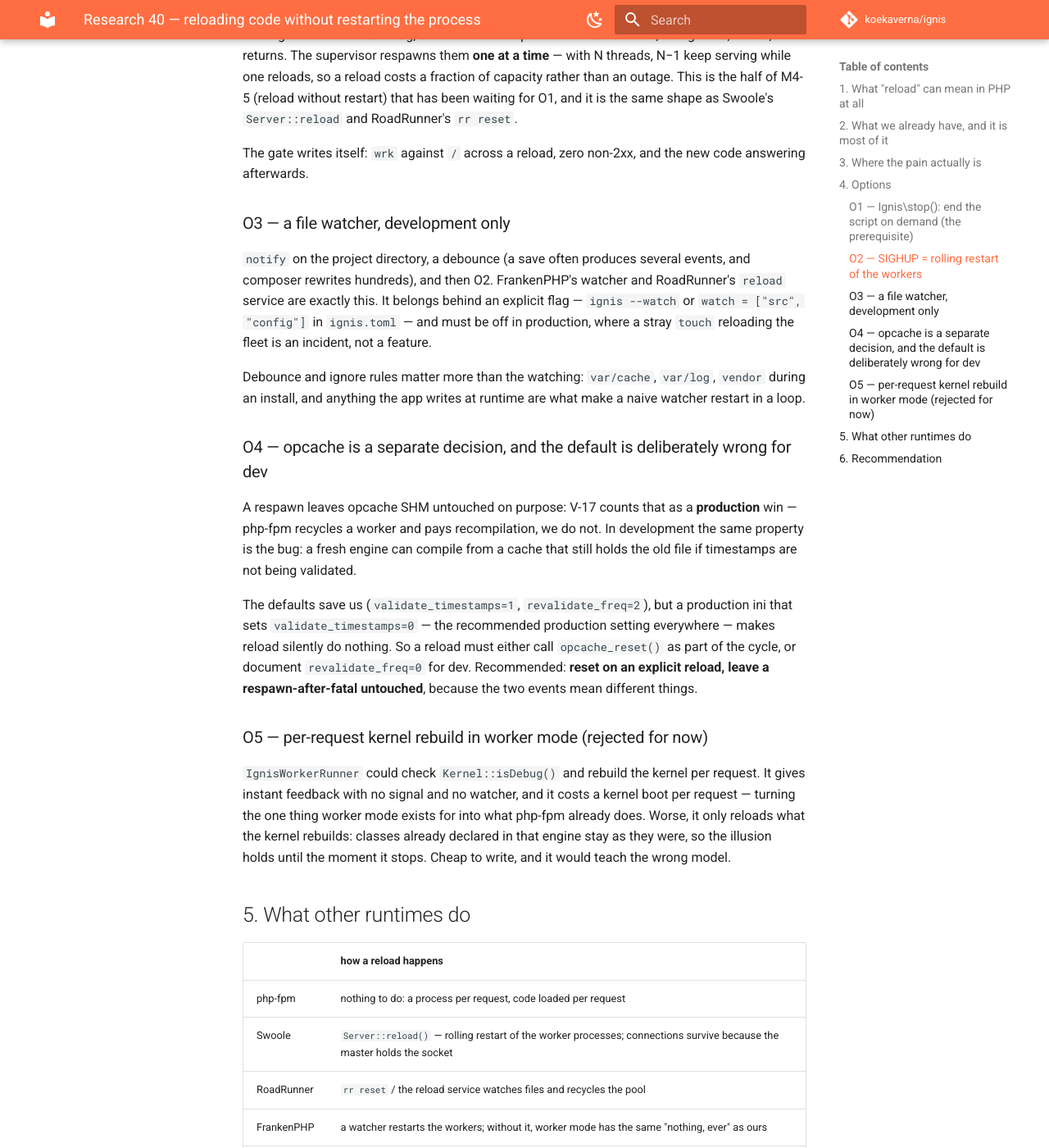
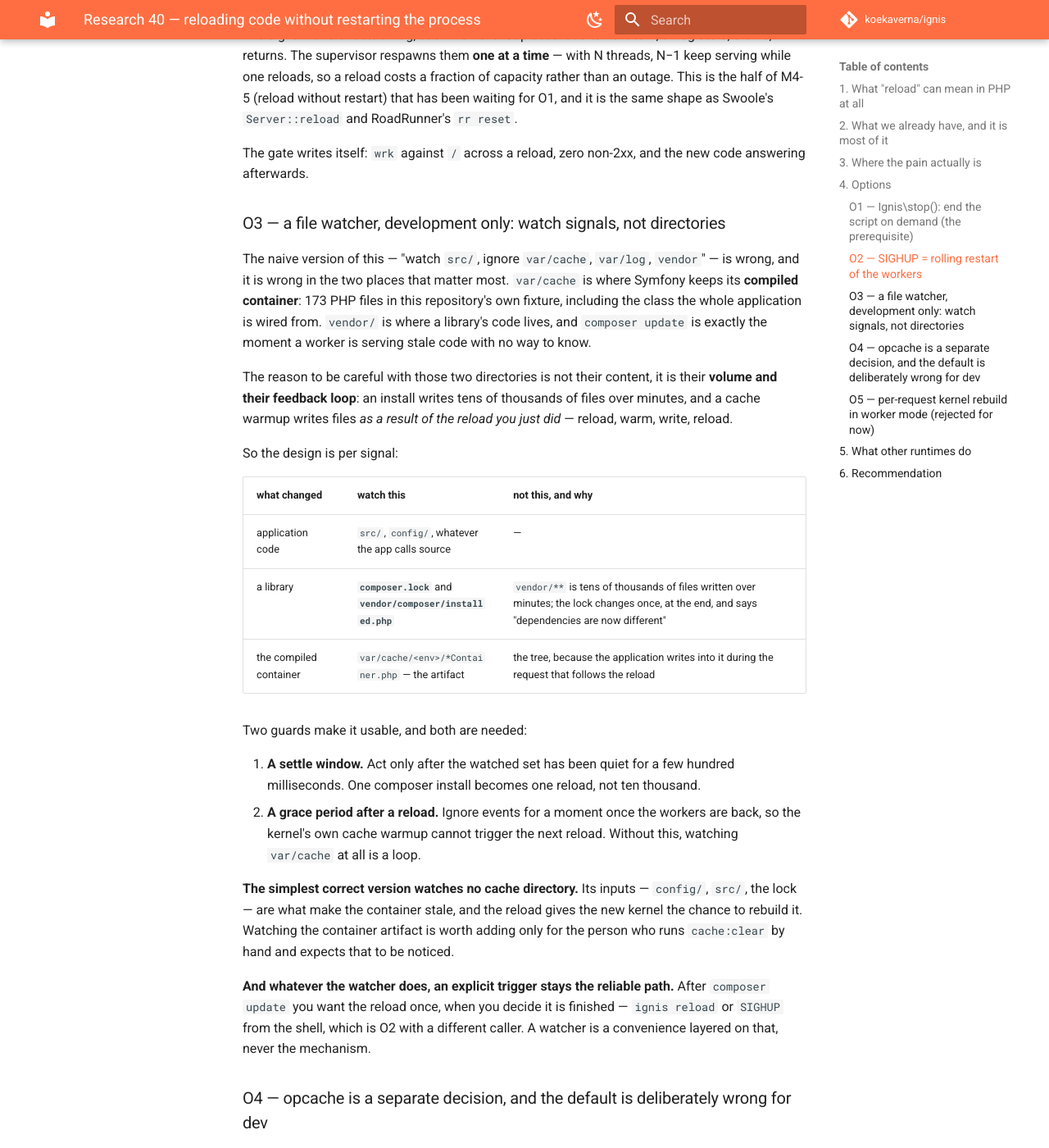
Before and after one commit to koekaverna/ignis, an MkDocs documentation site: the page built from docs/research/40-code-reload-and-restarts.md, in a window 1280 px wide and 1400 px high, scrolled down 1896 px. Shown: the whole window at 82% size. Built offline with MkDocs 1.6.1 and Material for MkDocs 9.7.7, drawn with Linux system fonts in a browser that asks for light colours; comment, search, counter and statistics services are not loaded; some of the changed text lies outside the part shown.

Commit message:
research(40): the watcher watches signals, not directories
Owner: var/cache cannot be ignored — Symfony's compiled container is PHP and lives
there — and neither can vendor, because that is where a library's code changes.
Both true, and my ignore list was the naive version.

What made those directories look ignorable is not their content but their volume
and their feedback loop: a composer install writes tens of thousands of files over
minutes, and a kernel warmup writes cache files as a result of the reload that just
happened — reload, warm, write, reload.

So the design is per signal instead:

  code          src/, config/
  a library     composer.lock and vendor/composer/installed.php — one event when
                the install finishes, rather than tens of thousands while it runs
  the container var/cache/<env>/*Container.php, the artifact, not the tree

with two guards that are part of the feature: a settle window so one install is one
reload, and a grace period after each reload so the warmup cannot trigger the next.

The simplest correct version watches no cache directory at all — its inputs are
what make the container stale, and the reload lets the new kernel rebuild it.
Watching the artifact is for the person who runs cache:clear by hand.

And an explicit trigger stays the reliable path: after composer update you want the
reload once, at a moment you choose. The watcher is a convenience on top of SIGHUP,
never the mechanism.

```diff
--- a/docs/research/40-code-reload-and-restarts.md
+++ b/docs/research/40-code-reload-and-restarts.md
@@ -71,16 +71,43 @@
 The gate writes itself: `wrk` against `/` across a reload, zero non-2xx, and the new code answering
 afterwards.
 
-### O3 — a file watcher, development only
+### O3 — a file watcher, development only: watch signals, not directories
 
-`notify` on the project directory, a debounce (a save often produces several events, and composer
-rewrites hundreds), and then O2. FrankenPHP's watcher and RoadRunner's `reload` service are exactly
-this. It belongs behind an explicit flag — `ignis --watch` or `watch = ["src", "config"]` in
-`ignis.toml` — and must be off in production, where a stray `touch` reloading the fleet is an
-incident, not a feature.
+The naive version of this — "watch `src/`, ignore `var/cache`, `var/log`, `vendor`" — is wrong, and
+it is wrong in the two places that matter most. `var/cache` is where Symfony keeps its **compiled
+container**: 173 PHP files in this repository's own fixture, including the class the whole
+application is wired from. `vendor/` is where a library's code lives, and `composer update` is
+exactly the moment a worker is serving stale code with no way to know.
 
-Debounce and ignore rules matter more than the watching: `var/cache`, `var/log`, `vendor` during an
-install, and anything the app writes at runtime are what make a naive watcher restart in a loop.
+The reason to be careful with those two directories is not their content, it is their **volume and
+their feedback loop**: an install writes tens of thousands of files over minutes, and a cache warmup
+writes files *as a result of the reload you just did* — reload, warm, write, reload.
+
+So the design is per signal:
+
+| what changed | watch this | not this, and why |
+|---|---|---|
+| application code | `src/`, `config/`, whatever the app calls source | — |
+| a library | **`composer.lock`** and **`vendor/composer/installed.php`** | `vendor/**` is tens of thousands of files written over minutes; the lock changes once, at the end, and says "dependencies are now different" |
+| the compiled container | `var/cache/<env>/*Container.php` — the artifact | the tree, because the application writes into it during the request that follows the reload |
+
+Two guards make it usable, and both are needed:
+
+1. **A settle window.** Act only after the watched set has been quiet for a few hundred milliseconds.
+   One composer install becomes one reload, not ten thousand.
+2. **A grace period after a reload.** Ignore events for a moment once the workers are back, so the
+   kernel's own cache warmup cannot trigger the next reload. Without this, watching `var/cache` at
+   all is a loop.
+
+**The simplest correct version watches no cache directory.** Its inputs — `config/`, `src/`, the lock
+— are what make the container stale, and the reload gives the new kernel the chance to rebuild it.
+Watching the container artifact is worth adding only for the person who runs `cache:clear` by hand
+and expects that to be noticed.
+
+**And whatever the watcher does, an explicit trigger stays the reliable path.** After
+`composer update` you want the reload once, when you decide it is finished — `ignis reload` or
+`SIGHUP` from the shell, which is O2 with a different caller. A watcher is a convenience layered on
+that, never the mechanism.
 
 ### O4 — opcache is a separate decision, and the default is deliberately wrong for dev
 
@@ -122,7 +149,9 @@
    possible without it, and it is independently useful for tests.
 2. **`SIGHUP` rolling restart**, one worker at a time, gated on "zero non-2xx across a reload under
    load" and on the new code actually answering.
-3. **`--watch`, development only**, with the ignore list treated as part of the feature.
+3. **`--watch`, development only**, watching signals rather than directories — the lock file for
+   dependencies, source directories for code — with a settle window and a post-reload grace period,
+   because the cache a reload warms is what would otherwise trigger the next one.
 4. **opcache reset on an explicit reload**, and a line in the documentation for anyone running
    `validate_timestamps=0`.
 
```
Also changed, not shown: BACKLOG.md (+1 -1 lines), JOURNAL.md (+1 -0 lines).
